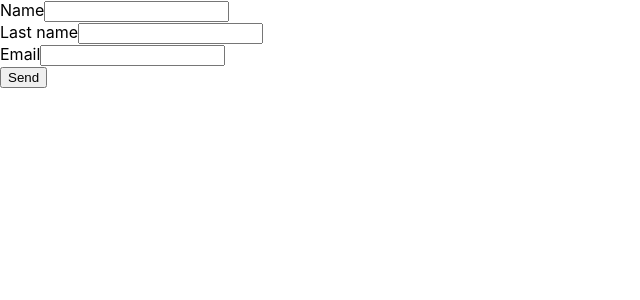
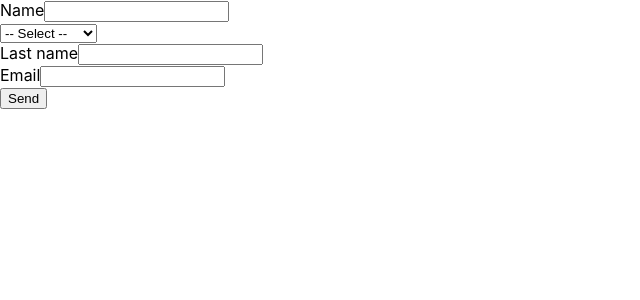
Before and after one commit to lopez-tomas/learning-react, a React (Create React App) app in the folder formik/: page / in a window 1280 px wide. Shown: the top 300 px of the page, without its empty margins (0-640 px from the left). Built offline with nearby package versions, Linux system fonts and the light colour scheme.

Commit message:
feat: Learning about Field component properties.

```diff
--- a/formik/src/App.js
+++ b/formik/src/App.js
@@ -21,14 +21,22 @@ const validate = (values) => {
 function App() {
   return (
 		<Formik
-			initialValues={{name: '', last_name: '', email: '',}}
+			initialValues={{name: '', last_name: '', email: '', select: ''}}
 			validate={validate}
 			onSubmit={values => console.log(values)}
 		>
 			<Form>
 				<label>Name</label>
-				<Field name="name" type="text" />
+				<Field name="name" type="text" className="input" />
 				<ErrorMessage name="name" />
+				<br />
+
+				<Field name="select" as="select" className="input">
+					<option value="">-- Select --</option>
+					<option value="happy_piggy">Happy piggy</option>
+					<option value="sad_piggy">Sad piggy</option>
+				</Field>
+				<ErrorMessage name="select" />
 				<br />
 
 				<label>Last name</label>
```
